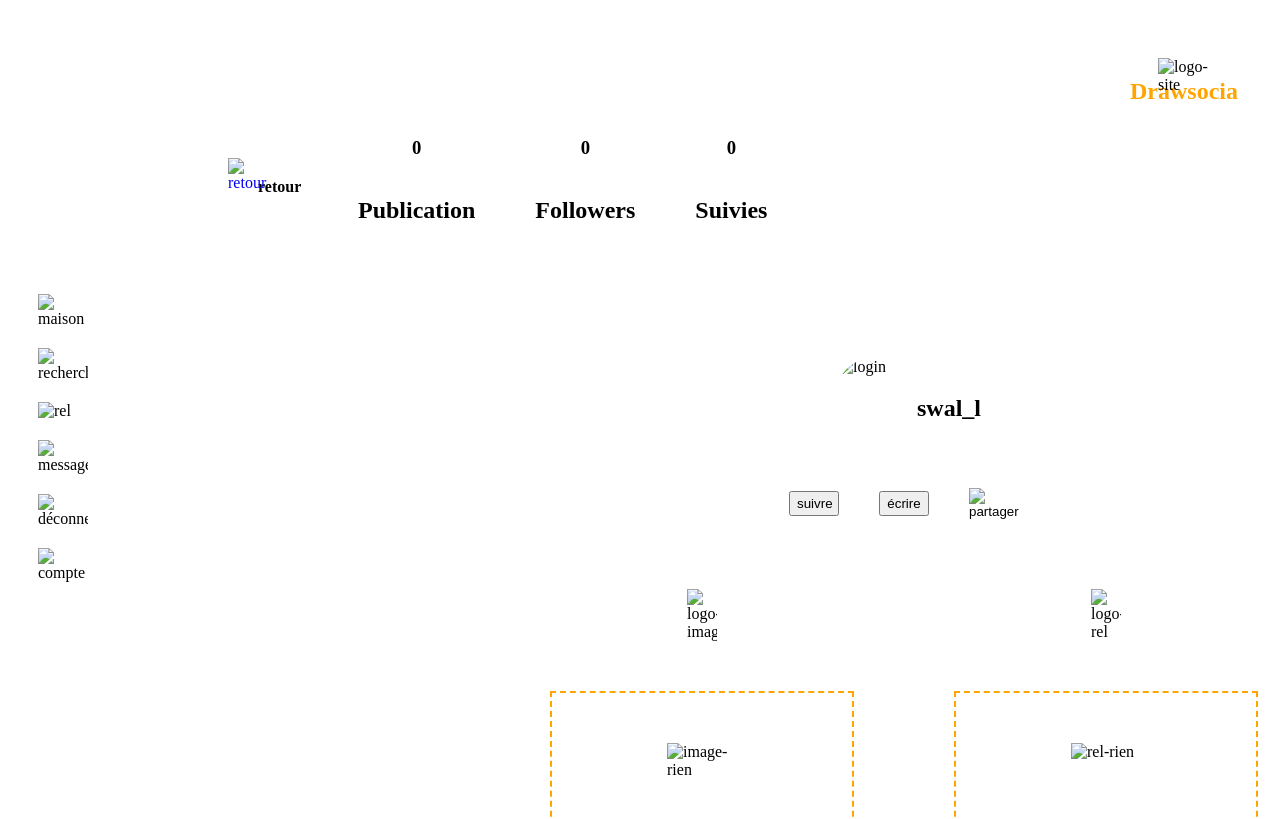
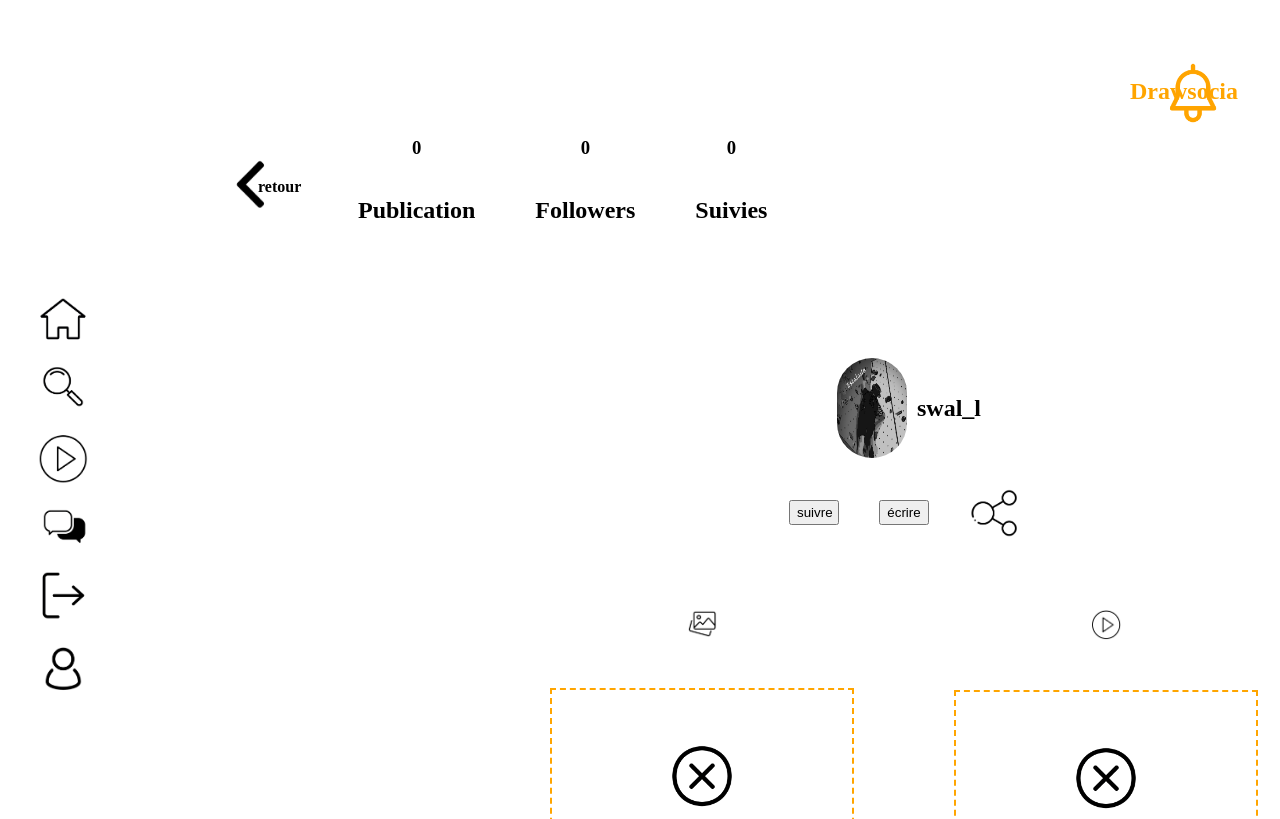
Before and after one commit to swal-l/drawsocia, a plain HTML site: page info-compte.html in a window 1280 px wide. Shown: the top 819 px of the page. Drawn offline with Linux system fonts and the light colour scheme.

Commit message:
Update info-compte.html

```diff
--- a/info-compte.html
+++ b/info-compte.html
@@ -9,12 +9,12 @@
    <div id="page">
       <div id="haut-de-page">
          <h2 id="nom-site">Drawsocia</h2>
-         <img src="/image/logo-site.png" alt="logo-site" id="logo-site">
+         <img src="logo-site.png" alt="logo-site" id="logo-site">
       </div>
       <div id="flèche-retour">
          <h4 id="texte-retour">retour</h4>
-         <a href="/page-accueil-compte/index.html" id="lien-flèche-retour">
-            <img src="/image/flèche-gauche.png" alt="retour" id="retour">
+         <a href="index.html" id="lien-flèche-retour">
+            <img src="flèche-gauche.png" alt="retour" id="retour">
          </a>
       </div>
       <div id="info-compte">
@@ -38,34 +38,34 @@
          </div>
       </div>
       <div id="nav-bar">
-         <img src="/image/maison.png" alt="maison" id="maison">
-         <img src="/image/recherche.png" alt="recherche" id="recherche">
-         <img src="/image/rel.png" alt="rel" id="rel">
-         <img src="/image/message.png" alt="message" id="message">
-         <img src="/image/déconnection.png" alt="déconnection" id="déconnection">
-         <img src="/image/compte.png" alt="compte" id="compte">
+         <img src="maison.png" alt="maison" id="maison">
+         <img src="recherche.png" alt="recherche" id="recherche">
+         <img src="rel.png" alt="rel" id="rel">
+         <img src="message.png" alt="message" id="message">
+         <img src="déconnection.png" alt="déconnection" id="déconnection">
+         <img src="compte.png" alt="compte" id="compte">
       </div>
       <div id="compte-info">
          <div id="comptelog">
-            <img src="/image/image-login.png" alt="login" id="image-login">
+            <img src="image-login.png" alt="login" id="image-login">
             <h2 id="nom-login01">swal_l</h2>
          </div>
          <div id="button">
             <input type="button" value="suivre" id="bouton-suivre">
             <input type="button" value="écrire" id="bouton-ecrire">
-            <input type="image" src="/image/partager.png" alt="partager" id="bouton-partager">
+            <input type="image" src="partager.png" alt="partager" id="bouton-partager">
          </div>
          <div id="page-image-rel">
             <div id="page-image">
-               <img src="/image/logo-image.png" alt="logo-image" id="logo-image">
+               <img src="logo-image.png" alt="logo-image" id="logo-image">
                <div id="images">
-                  <img src="/image/image-rien.png" alt="image-rien" id="image-rien">
+                  <img src="image-rien.png" alt="image-rien" id="image-rien">
                </div>
             </div>
             <div id="page-rel">
-               <img src="/image/rel.png" alt="logo-rel" id="logo-rel">
+               <img src="rel.png" alt="logo-rel" id="logo-rel">
                <div id="rels">
-                  <img src="/image/image-rien.png" alt="rel-rien" id="rel-rien">
+                  <img src="image-rien.png" alt="rel-rien" id="rel-rien">
                </div>
             </div>
          </div>
```
